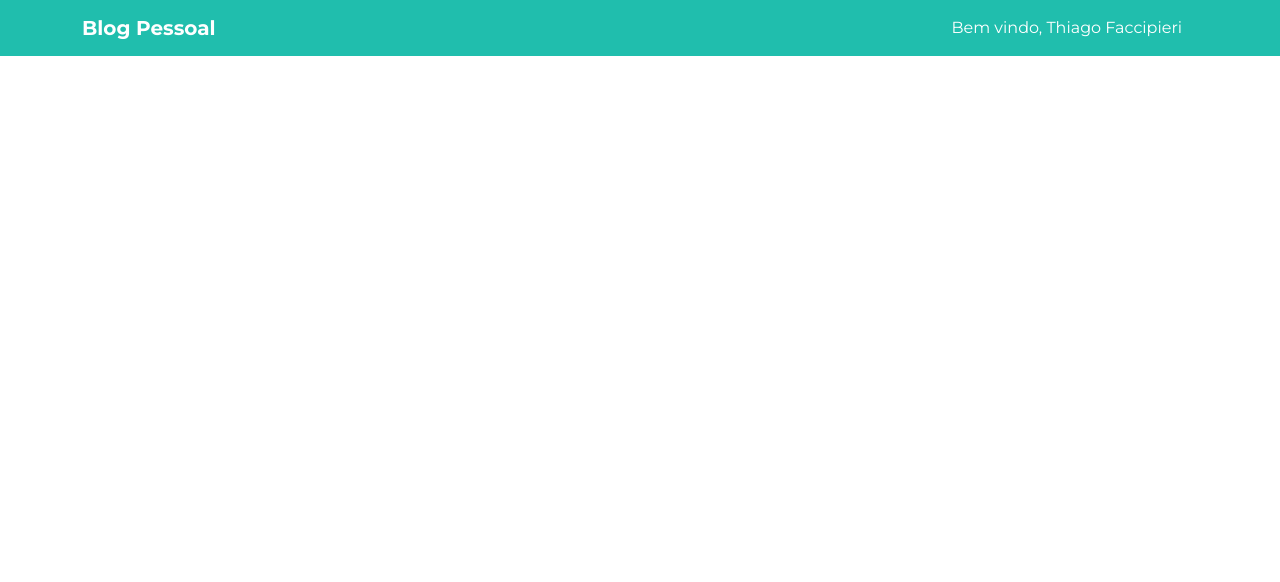
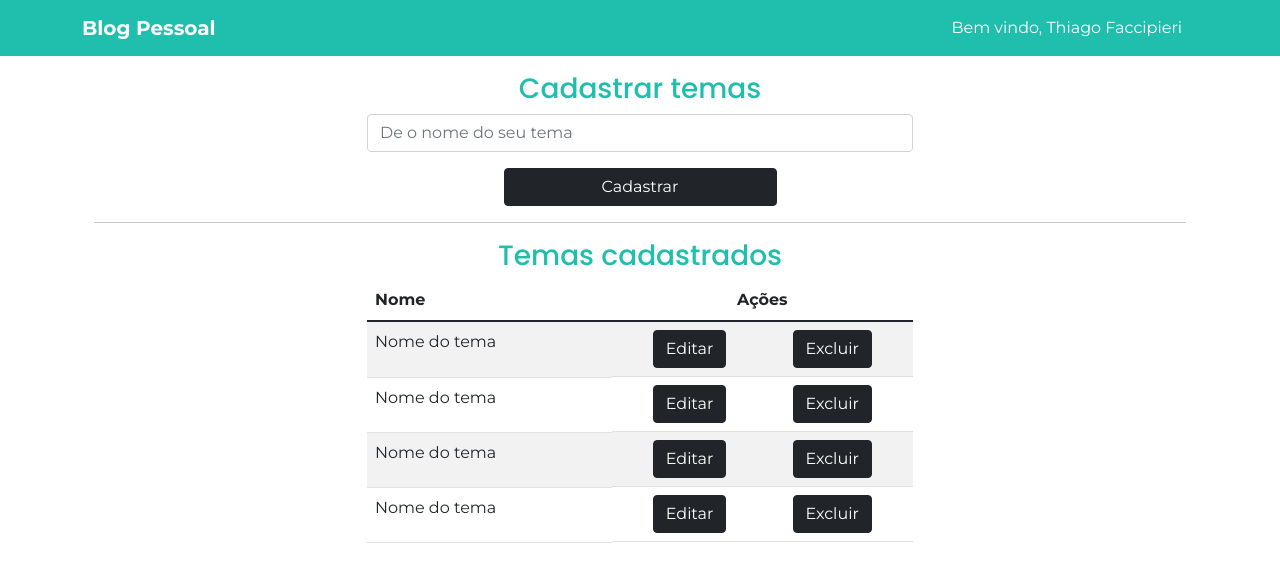
Before and after one commit to tjfaccipieri/testeblogpessoal, an Angular app: page /temas in a window 1280 px wide. Before the commit this address led to /. Shown: the top 582 px of the page. Built offline with nearby package versions, Linux system fonts and the light colour scheme.

Commit message:
criado compoenente tema

```diff
--- a/src/app/app-routing.module.ts
+++ b/src/app/app-routing.module.ts
@@ -1,3 +1,4 @@
+import { TemasComponent } from './temas/temas.component';
 import { InicioComponent } from './inicio/inicio.component';
 import { NgModule } from '@angular/core';
 import { RouterModule, Routes } from '@angular/router';
@@ -9,6 +10,7 @@ const routes: Routes = [
   {path:'login', component: LoginComponent},
   {path:'cadastro', component: CadastroComponent},
   {path:'inicio', component: InicioComponent},
+  {path:'temas', component: TemasComponent},
 ];
 
 @NgModule({
--- a/src/app/app.module.ts
+++ b/src/app/app.module.ts
@@ -7,6 +7,7 @@ import { LoginComponent } from './login/login.component';
 import { CadastroComponent } from './cadastro/cadastro.component';
 import { MenuComponent } from './menu/menu.component';
 import { InicioComponent } from './inicio/inicio.component';
+import { TemasComponent } from './temas/temas.component';
 
 @NgModule({
   declarations: [
@@ -14,7 +15,8 @@ import { InicioComponent } from './inicio/inicio.component';
     LoginComponent,
     CadastroComponent,
     MenuComponent,
-    InicioComponent
+    InicioComponent,
+    TemasComponent
   ],
   imports: [
     BrowserModule,
--- a/src/app/inicio/inicio.component.css
+++ b/src/app/inicio/inicio.component.css
@@ -64,7 +64,7 @@
   background-color: var(--verde-hover);
 }
 
-form, .cardPostagem {
+.cardPostagem {
   background: #fcfcfc;
   padding: 1rem;
   border-radius: 1rem;
@@ -85,4 +85,10 @@ label {
   color: var(--azul);
   font-weight: bold;
   font-size: 3rem;
+  cursor: pointer;
+  transition: 0.3s ease-in-out;
 }
+
+.fa:hover {
+  filter: brightness(0.5);
+}
--- a/src/app/inicio/inicio.component.html
+++ b/src/app/inicio/inicio.component.html
@@ -30,7 +30,7 @@
             <img src="https://github.com/tjfaccipieri.png" alt="Foto de perfil" class='fotoPerfil'>
           </div>
           <div class="col-10">
-            <form class='d-flex w-100 flex-column'>
+            <form class='d-flex w-100 flex-column cardPostagem'>
               <div class="form-group">
                 <label for="titulo">Titulo:</label>
                 <input type="text" class="form-control" placeholder="Digite aqui o titulo da sua postagem">
@@ -41,8 +41,9 @@
               </div>
               <div class="form-group">
                 <label for="tema">Selecionar tema:</label>
-                <p>Não encontrou o seu tema? <a href="">Cadastre um novo</a></p>
+                <p>Não encontrou o seu tema? <a routerLink="/temas">Cadastre um novo</a></p>
                 <select name="tema" id="tema" class="form-control">
+                  <option value="" disabled selected hidden>Selecione um tema</option>
                   <option value="">Tema 01</option>
                 </select>
               </div>
@@ -169,7 +170,7 @@
         <p class="textoPerfil text-center">Siga-nos nas <br> redes sociais</p>
         <hr class='w-100'>
         <i class="fa fa-instagram mb-2"></i>
-        <i class="fa fa-facebook-f fa-2x"></i>
+        <i class="fa fa-facebook-f"></i>
         <hr class='w-100'>
         <p class="text-center">&copy; 2021 Copyright: <br> brasil.generation.org</p>
       </div>
--- a/src/app/inicio/inicio.component.ts
+++ b/src/app/inicio/inicio.component.ts
@@ -10,7 +10,8 @@ export class InicioComponent implements OnInit {
 
   constructor(private router: Router) { }
 
-  ngOnInit(): void {
+  ngOnInit() {
+    window.scroll(0,0);
   }
 
   sair(){
--- a/src/app/menu/menu.component.html
+++ b/src/app/menu/menu.component.html
@@ -1,6 +1,6 @@
 <nav class="navbar navbar-expand-lg fundoVerde">
   <div class="container">
-    <p class="navbar-brand text-white fw-bold m-0" href="#">Blog Pessoal</p>
+    <a class="navbar-brand text-white fw-bold m-0" routerLink="/inicio">Blog Pessoal</a>
     <button
       class="navbar-toggler"
       type="button"
--- /dev/null
+++ b/src/app/temas/temas.component.css
@@ -0,0 +1,5 @@
+.textoDestaque {
+  color: var(--verde);
+  font-family: Poppins, sans-serif;
+  font-weight: 500;
+}
--- /dev/null
+++ b/src/app/temas/temas.component.html
@@ -0,0 +1,57 @@
+<div class="container">
+  <div class="container-fluid mt-3">
+    <h3 class='text-center textoDestaque'>Cadastrar temas</h3>
+
+    <div class="d-flex justify-content-center">
+      <div class="col-md-6">
+        <form class="d-flex flex-column">
+          <input type="text" class="form-control" placeholder="De o nome do seu tema">
+          <button type="submit" class='btn btn-dark mx-auto mt-3 w-50'>Cadastrar</button>
+        </form>
+      </div>
+    </div>
+    <hr class="">
+    <div class="d-flex justify-content-center">
+      <div class="col-md-6">
+        <h3 class='text-center textoDestaque'>Temas cadastrados</h3>
+        <table class='w-100 table table-striped'>
+          <thead>
+            <tr>
+              <th>Nome</th>
+              <th class='text-center'>Ações</th>
+            </tr>
+          </thead>
+          <tbody>
+            <tr>
+              <td>Nome do tema</td>
+              <td class='d-flex justify-content-around'>
+                <button type="button" class="btn btn-dark">Editar</button>
+                <button type="button" class="btn btn-dark">Excluir</button>
+              </td>
+            </tr>
+            <tr>
+              <td>Nome do tema</td>
+              <td class='d-flex justify-content-around'>
+                <button type="button" class="btn btn-dark">Editar</button>
+                <button type="button" class="btn btn-dark">Excluir</button>
+              </td>
+            </tr>
+            <tr>
+              <td>Nome do tema</td>
+              <td class='d-flex justify-content-around'>
+                <button type="button" class="btn btn-dark">Editar</button>
+                <button type="button" class="btn btn-dark">Excluir</button>
+              </td>
+            </tr>
+            <tr>
+              <td>Nome do tema</td>
+              <td class='d-flex justify-content-around'>
+                <button type="button" class="btn btn-dark">Editar</button>
+                <button type="button" class="btn btn-dark">Excluir</button>
+              </td>
+            </tr>
+          </tbody>
+        </table>
+      </div>
+  </div>
+</div>
--- /dev/null
+++ b/src/app/temas/temas.component.ts
@@ -0,0 +1,15 @@
+import { Component, OnInit } from '@angular/core';
+
+@Component({
+  selector: 'app-temas',
+  templateUrl: './temas.component.html',
+  styleUrls: ['./temas.component.css']
+})
+export class TemasComponent implements OnInit {
+
+  constructor() { }
+
+  ngOnInit(): void {
+  }
+
+}
```
Also changed, not shown: 1 other file (tests, documents, lock files or other folders).
